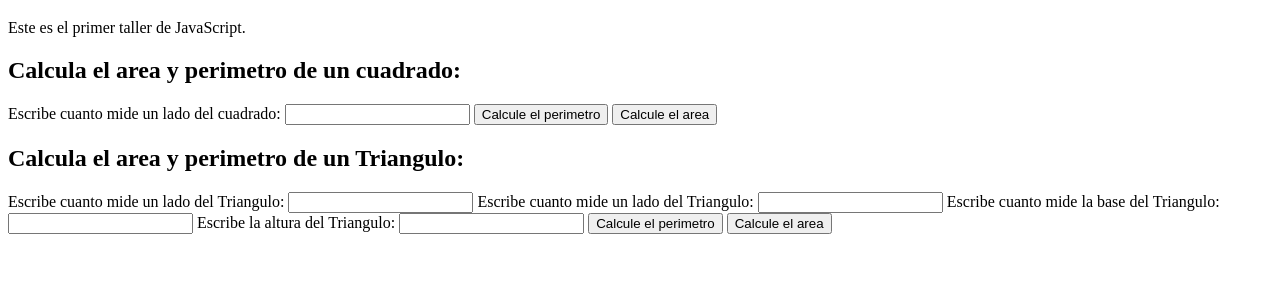
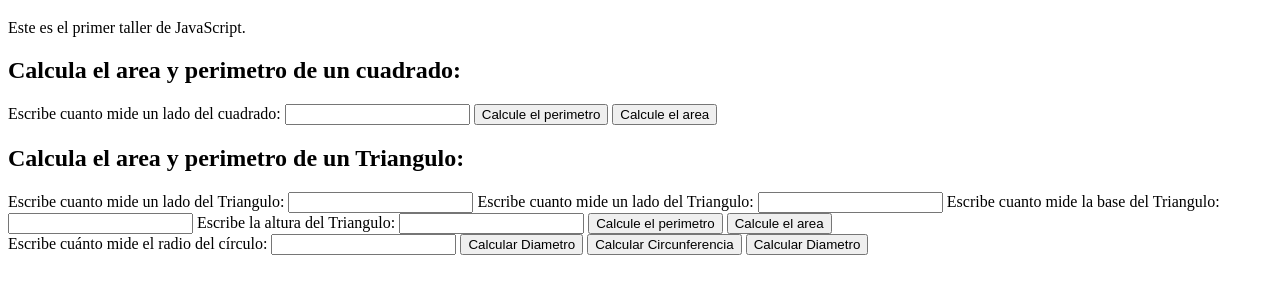
Before and after one commit to iaalvearp/learningJS, a plain HTML site: page index.html in a window 1280 px wide. Shown: the part 61-354 px from the top of the page. Drawn offline with Linux system fonts and the light colour scheme.

Commit message:
Cambios en las funciones del circulo para recibit los datos del formulario HTML creado

```diff
--- a/index.html
+++ b/index.html
@@ -38,6 +38,16 @@
         </form>
     </section>
 
+    <section>
+        <form action="" method="post">
+            <label for="radioCirculo">Escribe cuánto mide el radio del círculo: </label>
+            <input type="number" name="radioCirculo" id="radioCirculo" class="radioCirculo">
+            <button type="button" id="btnDiametro" onclick="diametro()">Calcular Diametro</button>
+            <button type="button" id="btnCircunferencia" onclick="circunferencia()">Calcular Circunferencia</button>
+            <button type="button" id="btnAreaCirculo" onclick="areaCirculo()">Calcular Diametro</button>
+        </form>
+    </section>
+
 
     <script src="main.js"></script>
 </body>
--- a/main.js
+++ b/main.js
@@ -50,11 +50,21 @@ console.group(`Círculos`);
 let radioCirculo = 4;
 const PI = 3.1416;
 
-const diametro = radio => console.log(`Si radio del círculo es de ${radio}, el diametro es de ${radio * 2}.`);
+const diametro = () => {
+    const radioCirculo = parseFloat(document.getElementById('radioCirculo'));
+    alert(`Si radio del círculo es de ${radioCirculo}, el diametro es de ${radioCirculo * 2}.`);
+};
 
-const circunferencia = radio => console.log(`Si el radio del círculo es de ${radio}, entonces la circunferencia es de ${(radio * 2) * PI}.`);
+const circunferencia = () => {
+    const radioCirculo = parseFloat(document.getElementById('radioCirculo'));
+    const diametro = radioCirculo * 2;
+    alert(`Si el radio del círculo es de ${radioCirculo}, entonces la circunferencia es de ${diametro * PI}.`);
+};
 
-const areaCirculo = radio => console.log(`Si el radio del círculo es de ${radio}, entonces el area es de ${(radio ** 2) * PI}.`);
+const areaCirculo = () => {
+    const radioCirculo = parseFloat(document.getElementById('radioCirculo'));
+    alert(`Si el radio del círculo es de ${radioCirculo}, entonces el area es de ${(radioCirculo ** 2) * PI}.`);
+};
 
 console.groupEnd();
 
```
